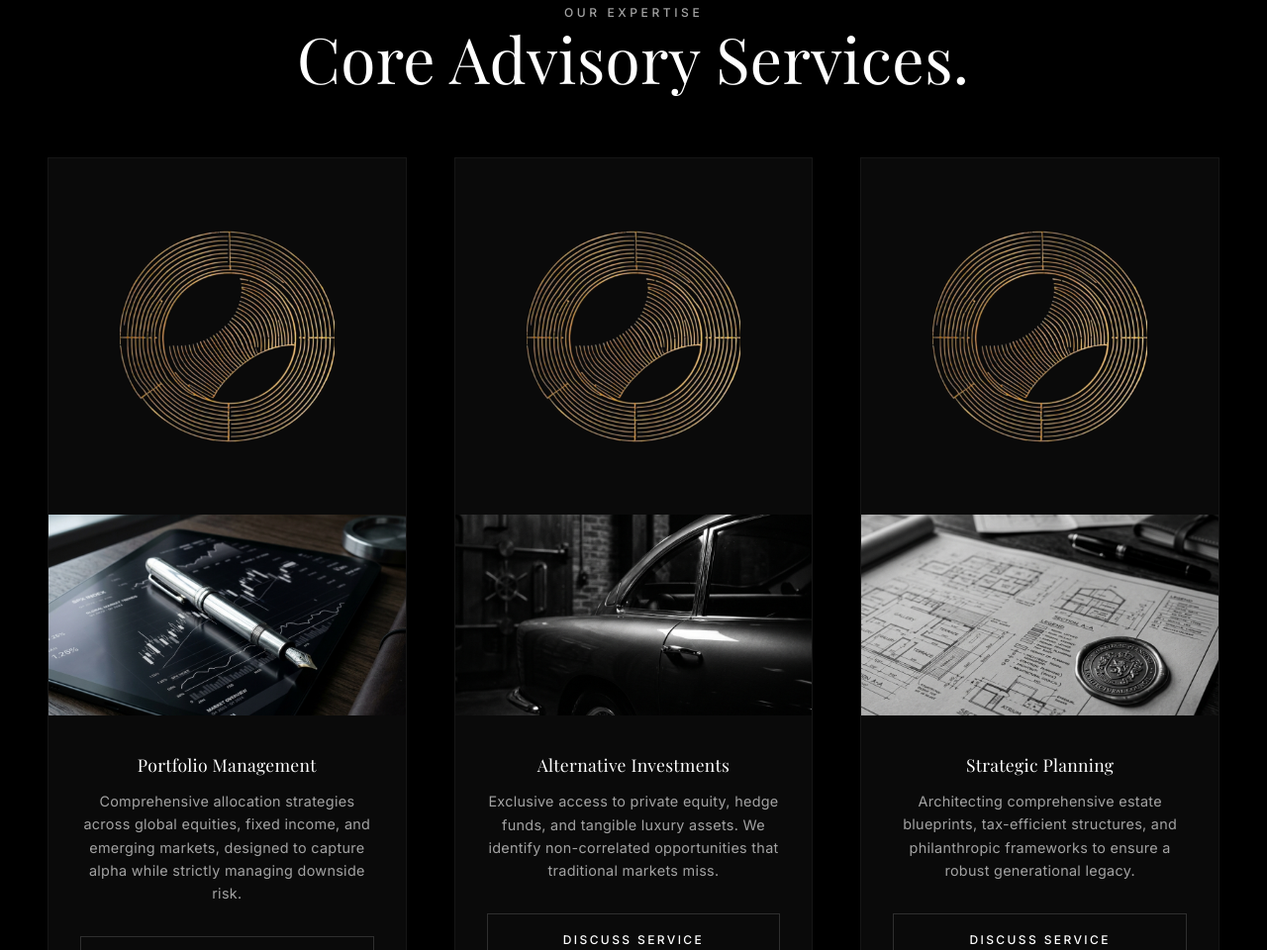
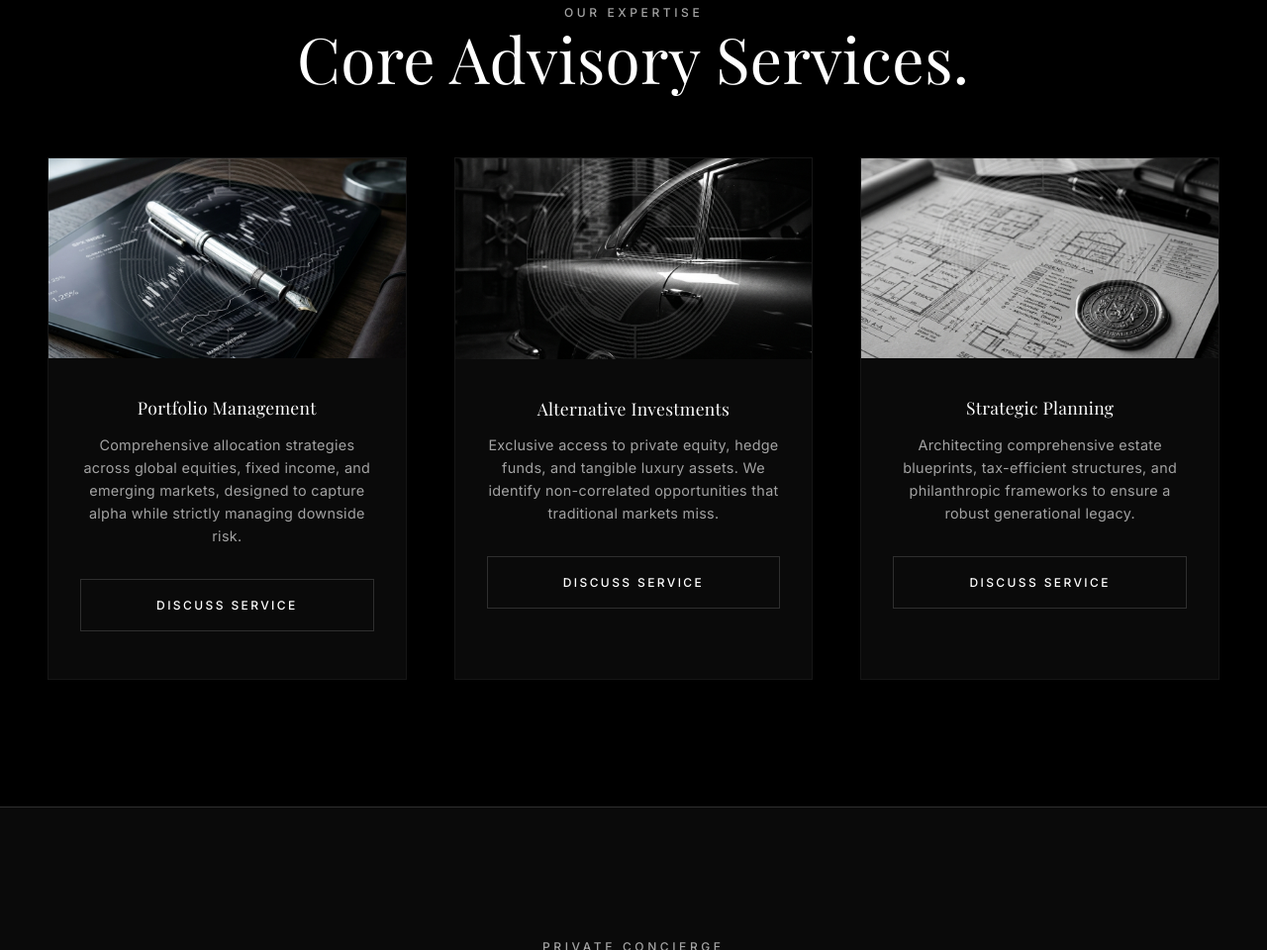
Before and after one commit to Qu4rk/chronotomi-wealth, a plain HTML site: page advisory.html in a window 1280 px wide. Shown: the part 1809-2769 px from the top of the page at 99% size. Drawn offline with nearby package versions, Linux system fonts and the light colour scheme; a web font is replaced by a local one.

Commit message:
Move service logos as subtle greyscale watermarks inside service images

```diff
--- a/advisory.html
+++ b/advisory.html
@@ -96,9 +96,9 @@
         <div class="services-grid" aria-live="polite">
 
           <article class="service-card reveal is-visible">
-            <img src="assets/logo_transparent.png" class="card-watermark" aria-hidden="true" alt="" />
             <div class="service-image">
               <img src="assets/portfolio_management.png" alt="Portfolio Management" />
+              <img src="assets/logo_transparent.png" class="service-logo-watermark" aria-hidden="true" alt="" />
             </div>
             <div style="padding: 0 2rem 3rem 2rem;">
               <h3 style="margin-bottom: 1rem;">Portfolio Management</h3>
@@ -108,9 +108,9 @@
           </article>
 
           <article class="service-card reveal is-visible">
-            <img src="assets/logo_transparent.png" class="card-watermark" aria-hidden="true" alt="" />
             <div class="service-image">
               <img src="assets/alternative_investments.png" alt="Alternative Investments" />
+              <img src="assets/logo_transparent.png" class="service-logo-watermark" aria-hidden="true" alt="" />
             </div>
             <div style="padding: 0 2rem 3rem 2rem;">
               <h3 style="margin-bottom: 1rem;">Alternative Investments</h3>
@@ -120,9 +120,9 @@
           </article>
 
           <article class="service-card reveal is-visible">
-            <img src="assets/logo_transparent.png" class="card-watermark" aria-hidden="true" alt="" />
             <div class="service-image">
               <img src="assets/strategic_planning.png" alt="Strategic Planning" />
+              <img src="assets/logo_transparent.png" class="service-logo-watermark" aria-hidden="true" alt="" />
             </div>
             <div style="padding: 0 2rem 3rem 2rem;">
               <h3 style="margin-bottom: 1rem;">Strategic Planning</h3>
--- a/styles.css
+++ b/styles.css
@@ -527,6 +527,7 @@ h1 {
   overflow: hidden;
   background: #000;
   margin-bottom: 2.5rem;
+  position: relative;
 }
 
 .inventory-image {
@@ -538,6 +539,19 @@ h1 {
   height: 100%;
   object-fit: cover;
   transition: transform var(--transition-slow);
+}
+
+.service-logo-watermark {
+  position: absolute;
+  top: 50%;
+  left: 50%;
+  transform: translate(-50%, -50%);
+  width: 120px;
+  height: auto;
+  opacity: 0.12;
+  filter: grayscale(100%) brightness(0) invert(1);
+  pointer-events: none;
+  z-index: 1;
 }
 
 .inventory-card:hover .inventory-image img {
```
